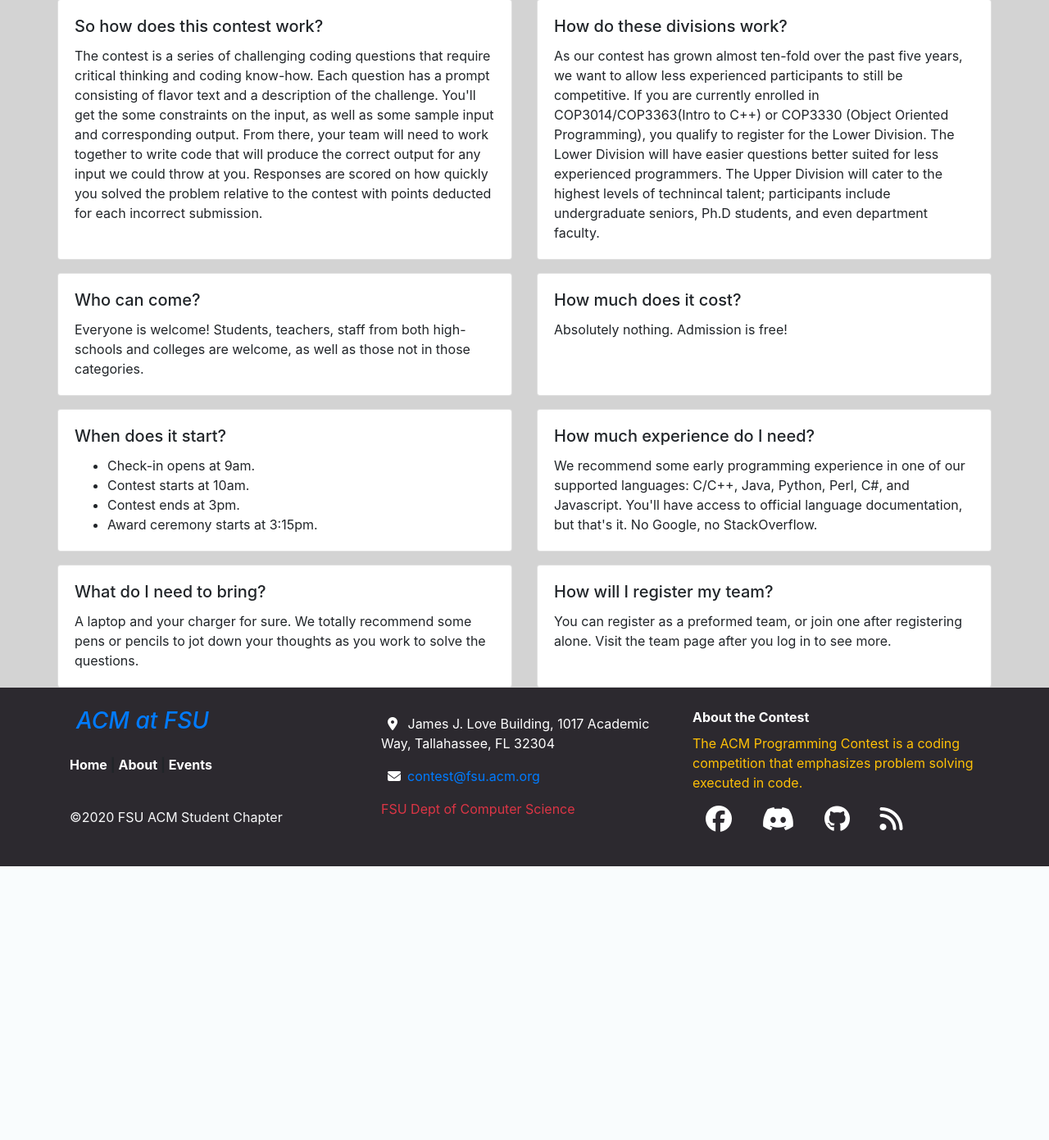
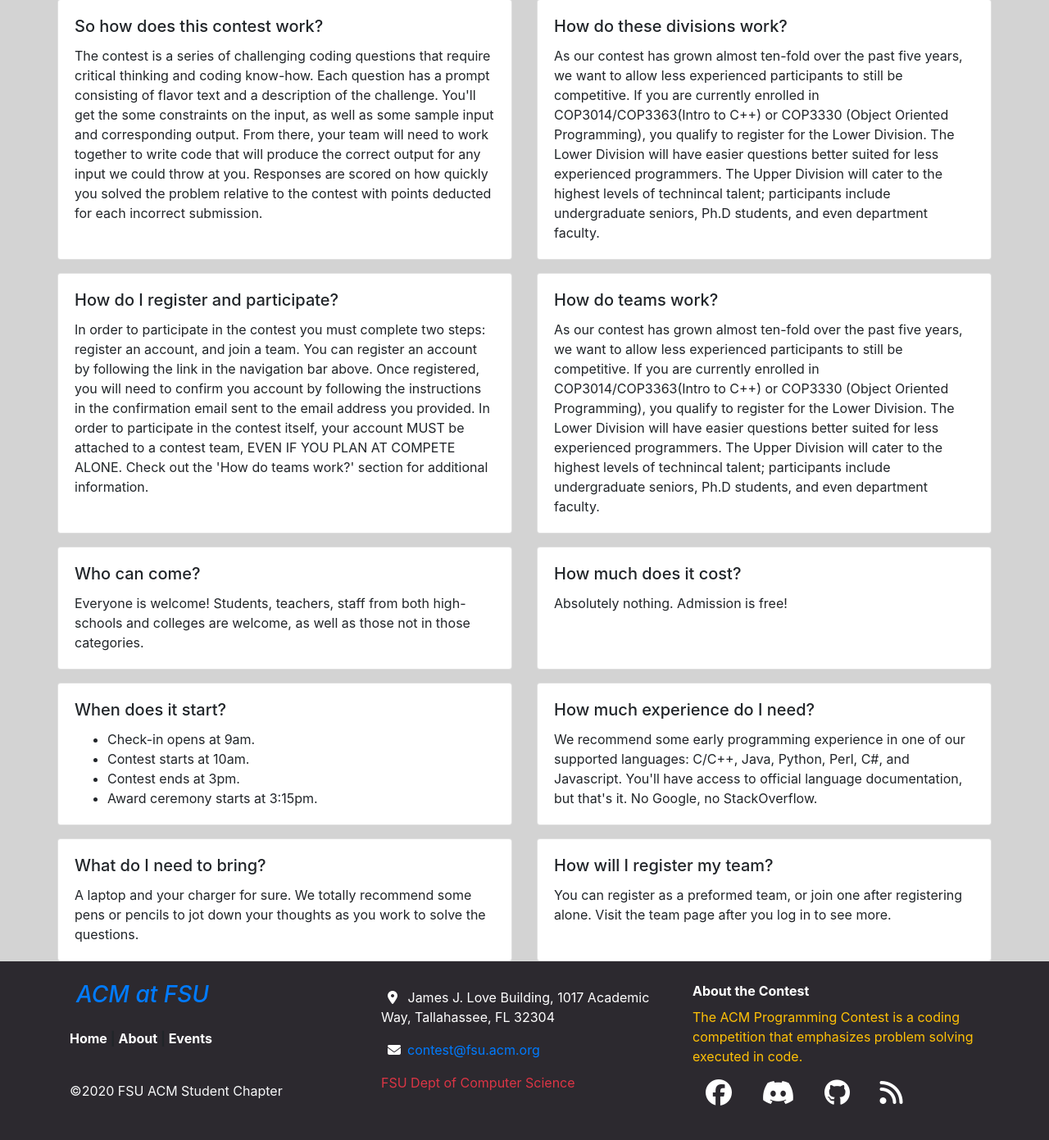
Before and after one commit to mmcinnestaylor/Programming-Contest-Suite, a Django app: page /faq/ in a window 1280 px wide. Shown: the part 139-1530 px from the top of the page at 82% size. Before the commit the page ends 1196 px from the top, so only its background shows below. Run offline with Django 3.2, Linux system fonts and the light colour scheme; parts of the project's set-up code (start-up, migrations or seed data) failed here and were passed over; some libraries are stand-ins or nearby versions.

Commit message:
Update faq.html

```diff
--- a/src/core/templates/core/faq.html
+++ b/src/core/templates/core/faq.html
@@ -43,6 +43,35 @@
           </p>
         </div>
       </div>
+  </div>
+</div>
+<div class="row mt-3">
+  <div class="card-deck">
+    <div class="card">
+      <div class="card-body">
+        <h5 class="card-title">How do I register and participate?</h5>
+        <p class="card-text">
+          In order to participate in the contest you must complete two steps: register an account, and join a team. You can register an account by following the link in the navigation bar above. Once registered, you will need to confirm you account by following the instructions in the confirmation email sent to the email address you provided. In order to participate in the contest itself, your account MUST be attached to a contest team, EVEN IF YOU PLAN AT COMPETE ALONE. Check out the 'How do teams work?' section for additional information.
+
+        </p>
+      </div>
+    </div>
+    <div class="card">
+      <div class="card-body">
+        <h5 class="card-title">How do teams work?</h5>
+        <p class="card-text">
+          As our contest has grown almost ten-fold over the past five years,
+          we want to allow less experienced participants to still be competitive.
+          If you are currently enrolled in COP3014/COP3363(Intro to C++) or
+          COP3330 (Object Oriented Programming), you qualify to register for
+          the Lower Division. The Lower Division will have easier questions
+          better suited for less experienced programmers.
+          The Upper Division will cater to the highest levels of technincal talent;
+          participants include undergraduate seniors, Ph.D students, and even
+          department faculty.
+        </p>
+      </div>
+    </div>
   </div>
 </div>
 <div class="row mt-3">
```
